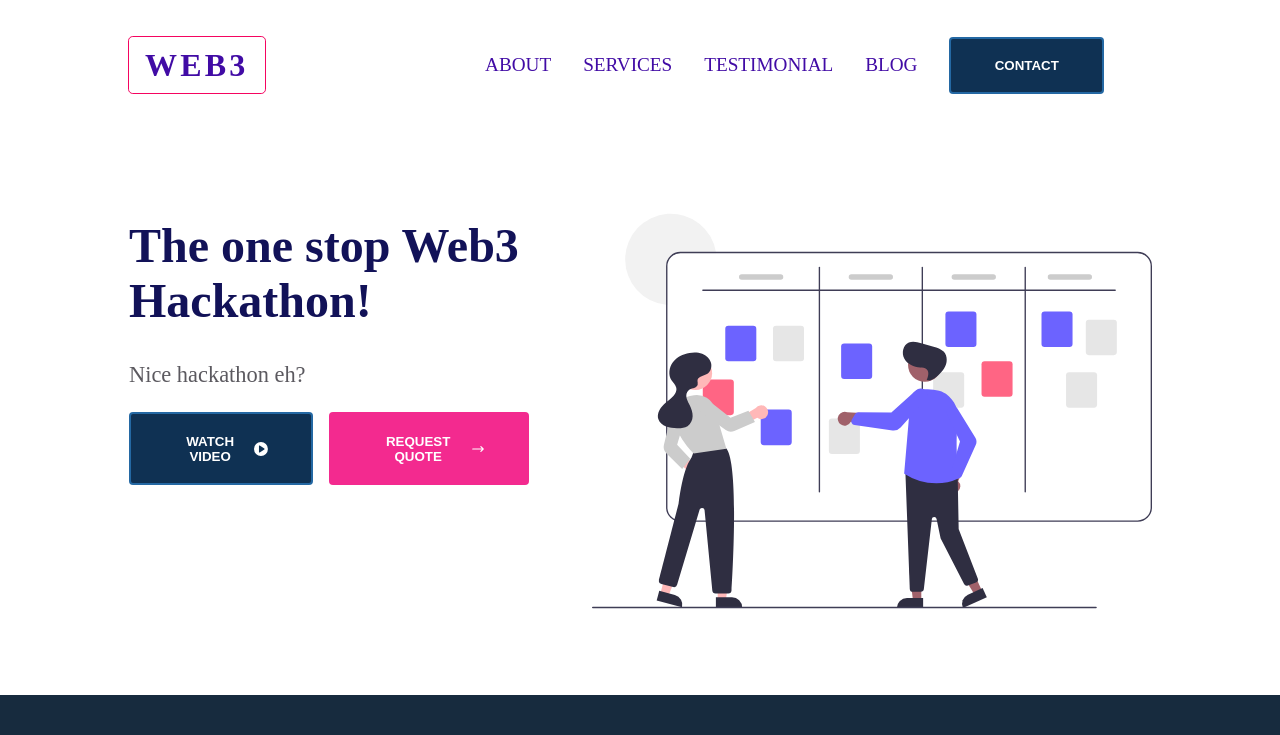
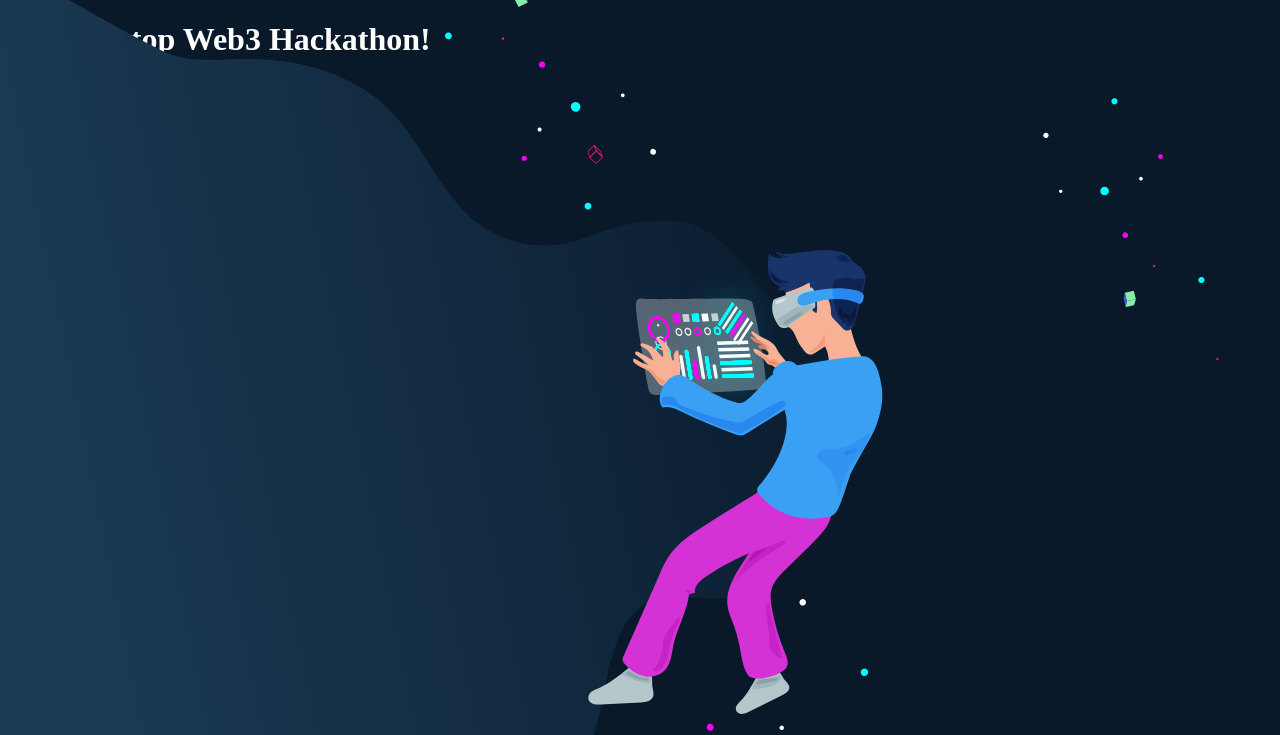
Before and after one commit to shin-igami/Web3-Event-GDSC, a React (Create React App) app: page / in a window 1280 px wide. Shown: the top 735 px of the page. Built offline with nearby package versions, Linux system fonts and the light colour scheme.

Commit message:
hero section partially done

```diff
--- a/src/App.jsx
+++ b/src/App.jsx
@@ -2,7 +2,7 @@ import React from 'react';
 import Testimonials from './sections/Testimonials';
 import About from './sections/About';
 import Footer from './sections/Footer';
-import Starter from './sections/Starter';
+import Hero from './sections/Hero';
 // import Why from "./sections/Why";
 import Blogs from './sections/Blogs';
 import ScrollToTop from './components/ScrollToTop';
@@ -16,7 +16,7 @@ function App() {
   return (
     <motion.div initial="hidden" animate="show">
       <ScrollToTop />
-      <Starter />
+      <Hero />
       <About />
       <Schedule />
       <Blogs />
--- a/src/sections/Starter.jsx
+++ b/src/sections/Hero.jsx
@@ -6,15 +6,27 @@ import { HiOutlineArrowNarrowRight } from 'react-icons/hi';
 import { GoPlay } from 'react-icons/go';
 import { motion } from 'framer-motion';
 import WorkImage from '../assets/work.svg';
-import '../styles/sections/Starter.scss';
+import '../styles/sections/Hero.scss';
 import { headerAnimation, imageAnimation } from '../utils/Animations';
+import { ReactComponent as Cloud } from '../assets/hero_section/hero_cloud_img.svg';
+import { ReactComponent as Presents } from '../assets/hero_section/hero_gdsc_presents.svg';
+import { ReactComponent as Blob } from '../assets/hero_section/hero_blob.svg';
+import { ReactComponent as Particles1 } from '../assets/hero_section/hero_particles_1.svg';
+import { ReactComponent as Particles2 } from '../assets/hero_section/hero_particles_2.svg';
+import { ReactComponent as Particles3 } from '../assets/hero_section/hero_particles_3.svg';
+import { ReactComponent as Person } from '../assets/hero_section/hero_person.svg';
 
-export default function Starter() {
+export default function Hero() {
   const [element, controls] = useScroll();
 
   return (
     <div className="main-container" ref={element}>
-      <Navbar />
+      {/* <Navbar /> */}
+      <Cloud className="cloud" />
+      <Person className="person" />
+      <Particles1 className="particles1" />
+      <Particles2 className="particles2" />
+      <Particles3 className="particles3" />
       <div className="container">
         <motion.div
           className="content"
@@ -33,14 +45,14 @@ export default function Starter() {
             />
           </div>
         </motion.div>
-        <motion.div
+        {/* <motion.div
           className="image"
           variants={imageAnimation}
           animate={controls}
           transition={{ type: 'tween' }}
-        >
-          <img src={WorkImage} alt="Work Image" />
-        </motion.div>
+        > */}
+        {/* <img src={WorkImage} alt="Work Image" /> */}
+        {/* </motion.div> */}
       </div>
     </div>
   );
--- a/src/styles/components/Navbar.scss
+++ b/src/styles/components/Navbar.scss
@@ -1,8 +1,9 @@
-@import "../utils/Colors.scss";
+@import '../utils/Colors.scss';
 .navbar {
   margin: 2rem 0;
   display: flex;
   justify-content: space-between;
+  z-index: 3;
   .col {
     display: flex;
     justify-content: space-between;
--- /dev/null
+++ b/src/styles/sections/Hero.scss
@@ -0,0 +1,106 @@
+@import '../utils/Colors.scss';
+.main-container {
+  // margin: 0 10rem;
+  //   margin: 0 10%;
+  overflow-x: hidden;
+  background: #0a1929;
+  color: white;
+  display: block;
+  height: 100vh;
+  .cloud {
+    position: absolute;
+    top: 0%;
+    left: -17%;
+    height: 100vh;
+    z-index: 1;
+  }
+  .person {
+    position: absolute;
+    top: 30%;
+    right: 30%;
+    height: 60vh;
+    z-index: 2;
+  }
+  .particles1 {
+    position: absolute;
+    top: 0%;
+    right: 40%;
+    height: 300px;
+    z-index: 0;
+  }
+  .particles2 {
+    position: absolute;
+    top: 10%;
+    right: 0%;
+    height: 300px;
+    z-index: 0;
+  }
+  .particles3 {
+    position: absolute;
+    top: 70%;
+    right: 30%;
+    height: 300px;
+    z-index: 0;
+  }
+
+  .container {
+    z-index: 4;
+    .content {
+      z-index: 4;
+    }
+  }
+}
+
+@media screen and (max-width: 480px) {
+  .main-container {
+    .container {
+      grid-template-columns: 1fr;
+      .content {
+        margin-right: 0;
+        h1 {
+          font-size: 4rem;
+        }
+        p {
+          font-size: 2rem;
+          line-height: 2.5rem;
+        }
+      }
+      .image {
+        margin-left: 2rem;
+        img {
+          height: 25rem;
+          width: 25rem;
+        }
+      }
+    }
+  }
+}
+
+@media screen and (max-width: 768px) {
+  html {
+    font-size: 8px;
+  }
+}
+
+@media screen and (min-width: 769px) and (max-width: 1024px) {
+  .main-container {
+    padding-bottom: 3rem;
+    .container {
+      .content {
+        h1 {
+          font-size: 2rem;
+        }
+        p {
+          font-size: 1rem;
+          line-height: 1.4rem;
+        }
+      }
+      .image {
+        img {
+          height: 30rem;
+          width: 30rem;
+        }
+      }
+    }
+  }
+}
--- a/src/styles/sections/Starter.scss
+++ /dev/null
@@ -1,89 +0,0 @@
-@import "../utils/Colors.scss";
-.main-container {
-	// margin: 0 10rem;
-	margin: 0 10%;
-	overflow-x: hidden;
-	.container {
-		display: grid;
-		grid-template-columns: repeat(2, 1fr);
-		.content {
-			margin-top: 3.4rem;
-			margin-right: 3rem;
-			h1 {
-				font-size: 3rem;
-				color: $headingColor;
-			}
-			p {
-				font-size: 1.4rem;
-				color: $lightFontColor;
-				line-height: 1.9rem;
-			}
-			.button-container {
-				display: flex;
-				button {
-					margin-right: 1rem;
-				}
-			}
-		}
-		.image {
-			img {
-				height: 35rem;
-				width: 35rem;
-			}
-		}
-	}
-}
-
-@media screen  and (max-width: 480px) {
-	.main-container {
-		.container {
-			grid-template-columns: 1fr;
-			.content {
-				margin-right: 0;
-				h1 {
-					font-size: 4rem;
-				}
-				p {
-					font-size: 2rem;
-					line-height: 2.5rem;
-				}
-			}
-			.image {
-				margin-left: 2rem;
-				img {
-					height: 25rem;
-					width: 25rem;
-				}
-			}
-		}
-	}
-}
-
-@media screen and (max-width: 768px) {
-	html {
-		font-size: 8px;
-	}
-}
-
-@media screen and (min-width: 769px) and (max-width: 1024px) {
-	.main-container {
-		padding-bottom: 3rem;
-		.container {
-			.content {
-				h1 {
-					font-size: 2rem;
-				}
-				p {
-					font-size: 1rem;
-					line-height: 1.4rem;
-				}
-			}
-			.image {
-				img {
-					height: 30rem;
-					width: 30rem;
-				}
-			}
-		}
-	}
-}
```
